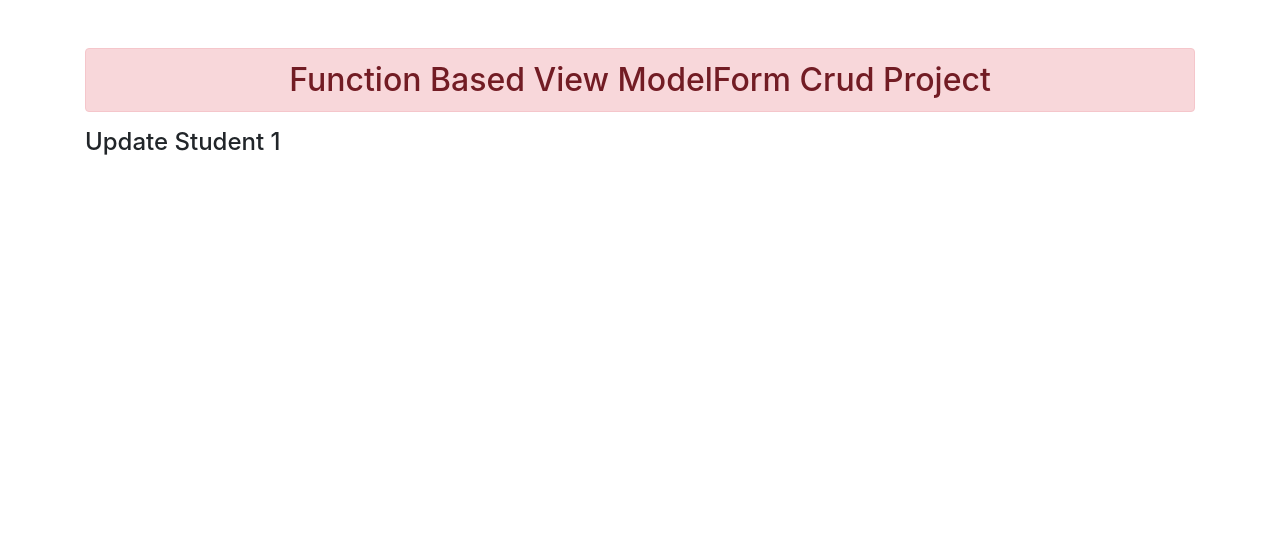
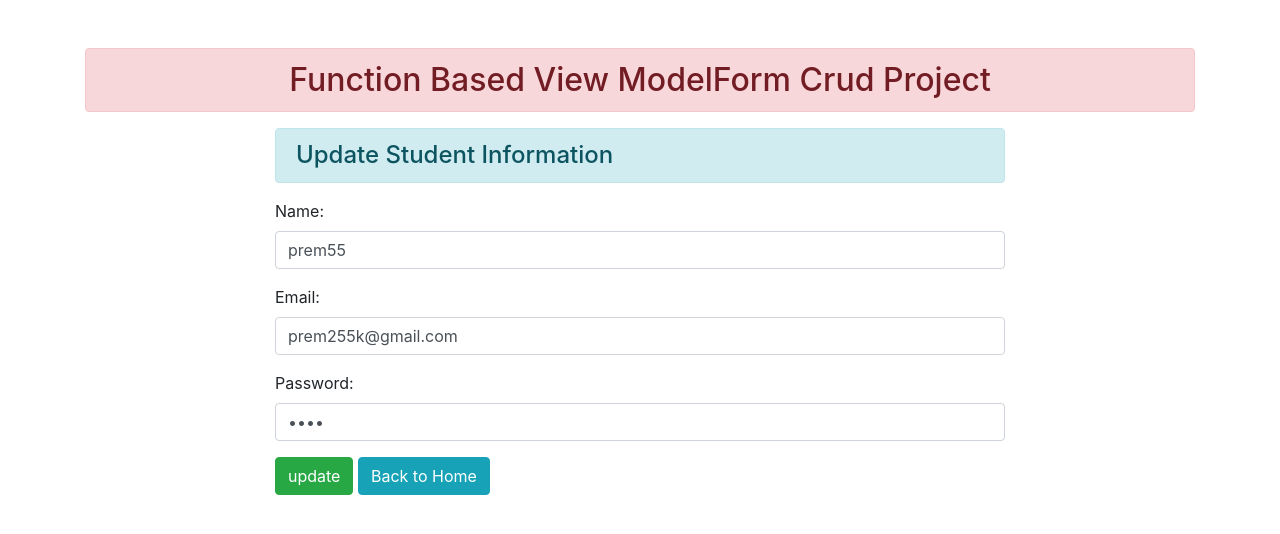
Before and after one commit to Premkant-Kori/Project_Student_Details, a Django app: page /1/ in a window 1280 px wide. Shown: the top 534 px of the page. Run offline with Django 4.2, Linux system fonts and the light colour scheme; data comes from the database, SQL or seed files in the repository; both versions use the stored data as it was after the commit; some libraries are stand-ins or nearby versions.

Commit message:
Edit Button working
now we can update info of students

```diff
--- a/studentinfo/enroll/forms.py
+++ b/studentinfo/enroll/forms.py
@@ -8,5 +8,5 @@ class UserForm(forms.ModelForm):
         widgets = {
             'name': forms.TextInput(attrs={'class':'form-control'}),
             'email': forms.EmailInput(attrs={'class':'form-control'}),
-            'password': forms.PasswordInput(attrs={'class':'form-control'}),
+            'password': forms.PasswordInput(render_value=True, attrs={'class':'form-control'}),
         }
--- a/studentinfo/enroll/templates/enroll/updatestudent.html
+++ b/studentinfo/enroll/templates/enroll/updatestudent.html
@@ -2,5 +2,15 @@
 {% extends 'enroll/base.html' %}
 
 {% block content %}
-<h4>Update Student {{id}}</h4>
+<div class="row">
+    <div class="col-sm-8 offset-2">
+        <h4 class='alert alert-info'>Update Student Information</h4>
+        <form action="" method="post">
+            {% csrf_token %}
+            {{form.as_p}}
+            <input type="submit" class='btn btn-success'  value="update">
+            <a href="{% url 'addandshow' %}" class='btn btn-info'>Back to Home</a>
+        </form>
+    </div>
+</div>
 {% endblock content %}
--- a/studentinfo/enroll/views.py
+++ b/studentinfo/enroll/views.py
@@ -22,7 +22,15 @@ def add_show(request):
 
 # this function will edit data
 def update_data(request, id):
-    return render(request, "enroll/updatestudent.html", {'id':id})
+    pi = User.objects.get(pk = id)
+    fm = UserForm(request.POST, instance=pi)
+    if fm.is_valid():
+        fm.save()
+    else:
+        pi = User.objects.get(pk = id)
+        fm = UserForm(instance=pi)
+
+    return render(request, "enroll/updatestudent.html", {'form':fm})
 
 # this function will delete item
 def delete_data(request, id):
```
Also changed, not shown: studentinfo/db.sqlite3.
